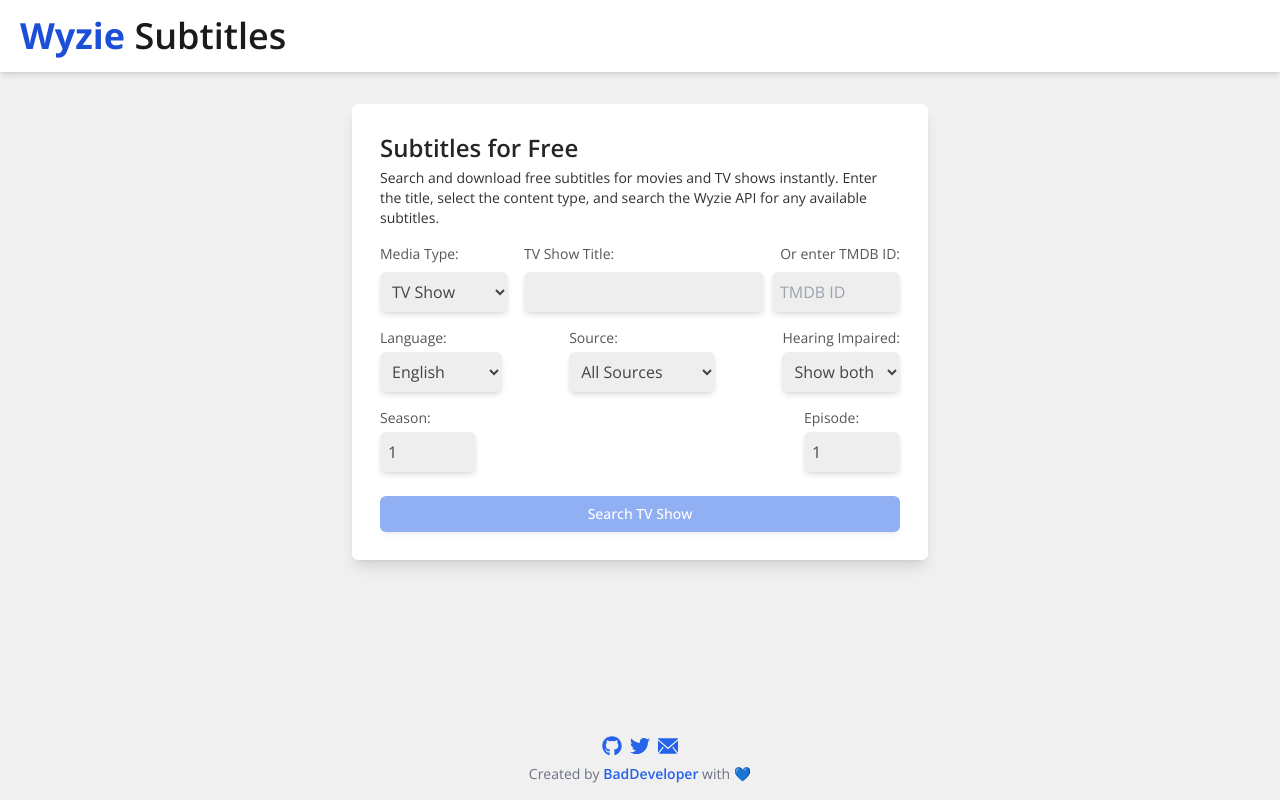
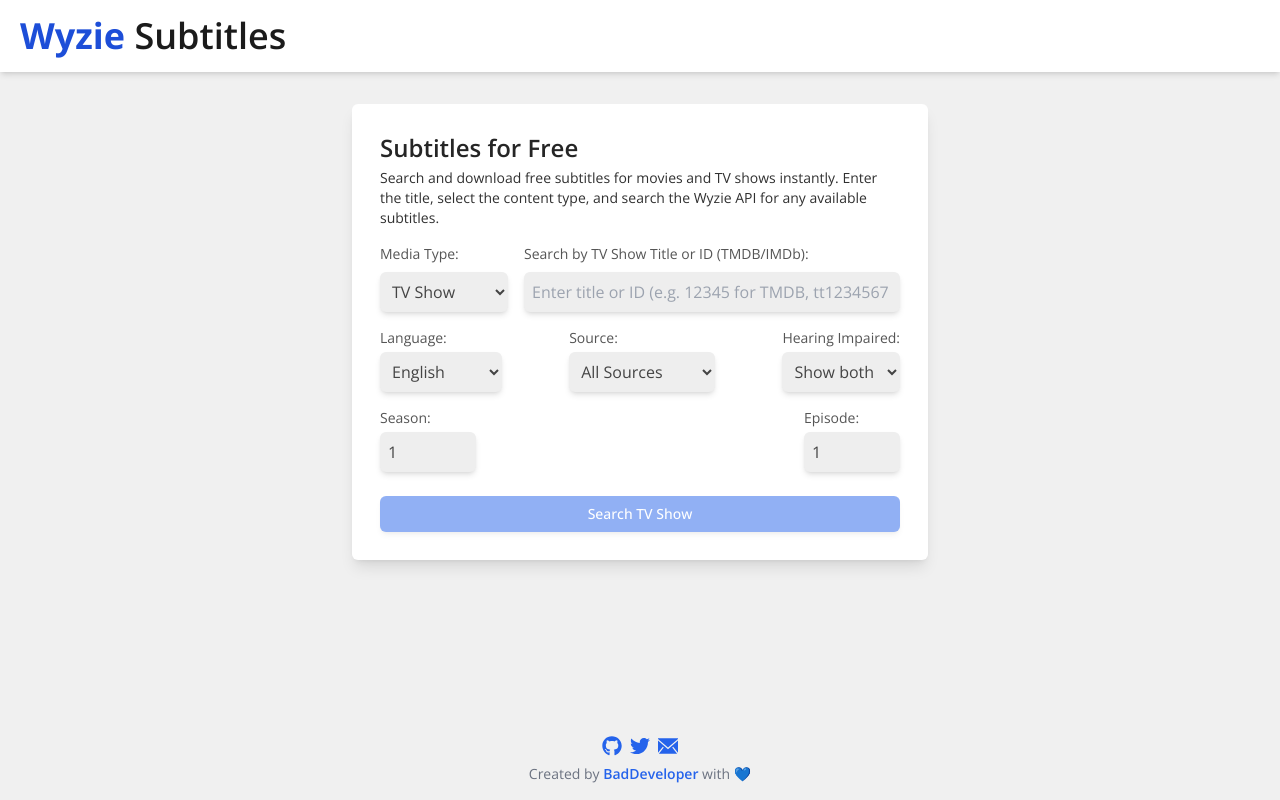
Before and after one commit to itzCozi/Wyzie-Subtitles, a SvelteKit app: page / in a window 1280 px wide. Built offline with nearby package versions, Linux system fonts and the light colour scheme.

Commit message:
add search by id to main title

```diff
--- a/src/components/SearchInput.svelte
+++ b/src/components/SearchInput.svelte
@@ -3,7 +3,6 @@
   import { debounce, searchTmdb, searchTmdbById } from '../lib/tmdb';
 
   export let contentTitle = '';
-  export let directTmdbId = '';
   export let isLoading = false;
   export let searchResults = [];
   export let isSearchFocused = false;
@@ -19,18 +18,34 @@
       return;
     }
 
+    // Check if the input is potentially an ID
+    const tmdbIdPattern = /^(t?\d{5,10})$/; // TMDB IDs are numeric
+    const imdbIdPattern = /^(tt\d{7,8})$/i; // IMDb IDs start with 'tt' followed by 7-8 digits
+
+    if (tmdbIdPattern.test(query) || imdbIdPattern.test(query)) {
+      await handleIdSearch(query);
+    } else {
+      // Regular title search
       isLoading = true;
       const searchType = selectedContentType === "movie" ? "movie" : "tv";
       searchResults = await searchTmdb(query, searchType, tmdbApiKey);
       isLoading = false;
+    }
   });
 
-  async function handleTmdbIdSearch() {
-    if (!directTmdbId.trim()) return;
-
+  async function handleIdSearch(id) {
     isLoading = true;
     const searchType = selectedContentType === "movie" ? "movie" : "tv";
-    const result = await searchTmdbById(directTmdbId, searchType, tmdbApiKey);
+
+    // Check if it's an IMDb ID (starts with tt)
+    if (id.toLowerCase().startsWith('tt')) {
+      console.log("IMDb ID search not yet implemented");
+      isLoading = false;
+      return;
+    }
+
+    // TMDB ID search
+    const result = await searchTmdbById(id, searchType, tmdbApiKey);
 
     if (result) {
       contentTitle = result.title;
@@ -59,51 +74,23 @@
   $: if (contentTitle) {
     debouncedSearch(contentTitle);
   }
-
-  $: if (directTmdbId) {
-    handleTmdbIdSearch();
-  }
 </script>
 
 <div class="flex flex-col gap-1 relative w-full">
-  <div class="flex justify-between items-center mb-1">
   <label
-      for="content-title"
-      class="text-sm text-type-secondary">
-      {selectedContentType === "movie" ? "Movie" : "TV Show"} Title:
+    for="content-search"
+    class="text-sm text-type-secondary mb-1">
+    Search by {selectedContentType === "movie" ? "Movie" : "TV Show"} Title or ID (TMDB/IMDb):
   </label>
-    <label
-      for="direct-tmdb-id"
-      class="text-sm text-type-secondary">
-      Or enter TMDB ID:
-    </label>
-  </div>
-  <div class="flex gap-2">
   <input
     type="text"
-      id="content-title"
+    id="content-search"
     bind:value={contentTitle}
     on:focus={() => {
       isSearchFocused = true;
     }}
-      on:input={() => {
-        directTmdbId = "";
-      }}
-      class="p-2 rounded-md bg-mono-accent text-type-darker focus:outline-none shadow-md flex-grow" />
-    <input
-      type="text"
-      id="direct-tmdb-id"
-      placeholder="TMDB ID"
-      bind:value={directTmdbId}
-      on:focus={() => {
-        isSearchFocused = false;
-        searchResults = [];
-      }}
-      on:input={() => {
-        contentTitle = "";
-      }}
-      class="p-2 rounded-md bg-mono-accent text-type-darker focus:outline-none shadow-md w-32" />
-  </div>
+    placeholder="Enter title or ID (e.g. 12345 for TMDB, tt1234567 for IMDb)"
+    class="p-2 rounded-md bg-mono-accent text-type-darker focus:outline-none shadow-md w-full" />
 
   {#if isLoading}
     <div class="absolute right-3 top-[38px]">
```
Lines whose indentation alone changed are shown as unchanged.
